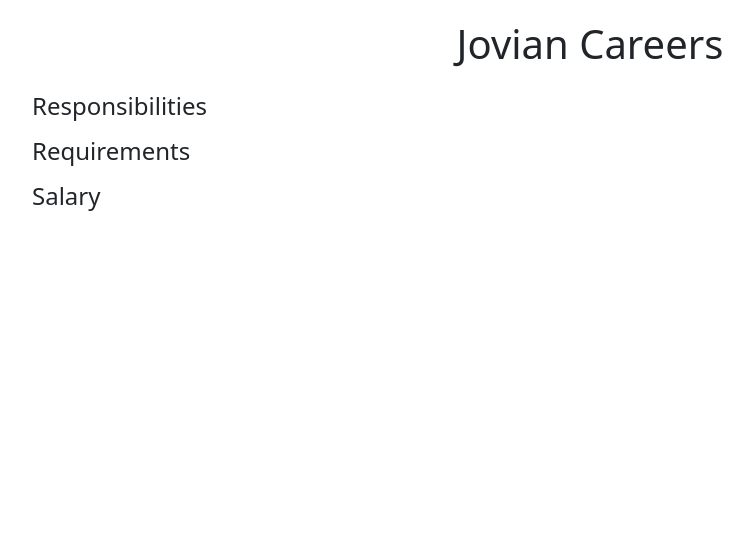
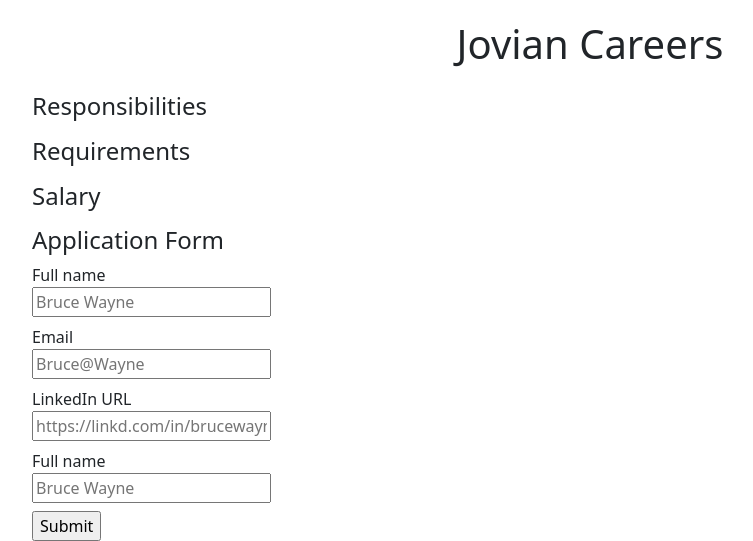
Before and after one commit to Roosvansambeek/thesis_application_tryout_v2, a Flask app: template templates/jobpage.html in a window 1280 px wide. Shown: the part 420-961 px from the top of the page, without its empty margins (50-803 px from the left). Before the commit the page ends 631 px from the top, so only its background shows below. Run offline with Flask 3, Linux system fonts and the light colour scheme; the template is opened without the code that fills it, so the values that code supplies are empty.

Commit message:
latest changes added submit form

```diff
--- a/app.py
+++ b/app.py
@@ -1,4 +1,4 @@
-from flask import Flask, render_template, jsonify
+from flask import Flask, render_template, jsonify, request
 from database import load_jobs_from_db, load_job_from_db
 import json
 
@@ -30,5 +30,11 @@
   return render_template('jobpage.html',
                          job=job)
 
+@app.route("/job/<id>/apply")
+def apply_to_job(id):
+  data = request.args
+  return jsonify(data)
+
+
 if __name__ == "__main__":
   app.run(host='0.0.0.0', debug=True)
--- /dev/null
+++ b/templates/application_form.html
@@ -0,0 +1,24 @@
+<h4> Application Form </h4>
+<form action="/job/{{job['id']}}/apply'">
+  <div class="mb-2">
+  <label> Full name </label> <br>
+  <input type ="text", name="full_name" placeholder="Bruce Wayne">
+  </div>
+
+  <div class="mb-2">
+  <label> Email </label> <br>
+  <input type ="text", name="email" placeholder="Bruce@Wayne">
+  </div>
+
+  <div class="mb-2">
+  <label> LinkedIn URL </label> <br>
+  <input type ="text", name="full_name" placeholder="https://linkd.com/in/brucewayne">
+  </div>
+
+  <div class="mb-2">
+  <label> Full name </label> <br>
+  <input type ="text", name="full_name" placeholder="Bruce Wayne">
+  </div>
+
+  <input type="submit" name="submit">
+</form>
--- a/templates/jobpage.html
+++ b/templates/jobpage.html
@@ -19,5 +19,6 @@
     <p> {{job.requirements}}</p>
     <h4> Salary </h4>
     <p> {{job.currency}}{{job.salary}}</p>
+      {% include 'application_form.html' %}
   </body>
 </html>
```
